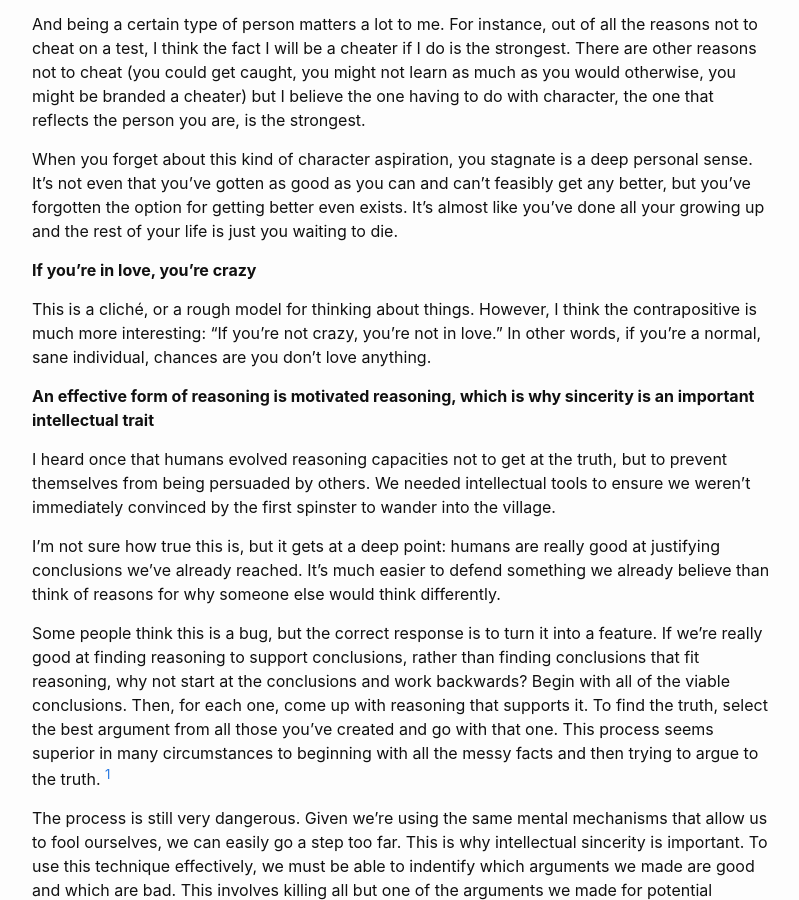
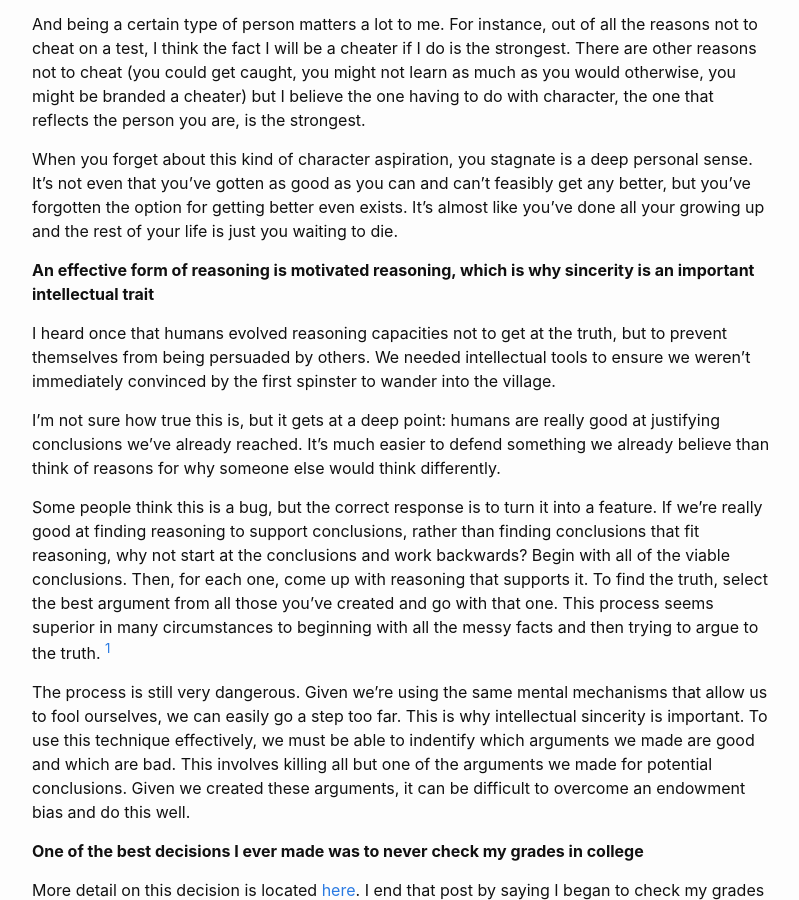
Before and after one commit to riley-wilson/rw_blog, a Jekyll site: the page built from _posts/2020-12-28-thoughts-at-22.md, in a window 1280 px wide and 900 px high, scrolled down 396 px. Shown: the whole window, without its empty margins (238-1037 px from the left). Built offline with Jekyll 4.4.1, drawn with Linux system fonts in a browser that asks for light colours.

Commit message:
deletion

```diff
--- a/_posts/2020-12-28-thoughts-at-22.md
+++ b/_posts/2020-12-28-thoughts-at-22.md
@@ -13,11 +13,6 @@ And being a certain type of person matters a lot to me. For instance, out of all
 
 When you forget about this kind of character aspiration, you stagnate is a deep personal sense. It's not even that you've gotten as good as you can and can't feasibly get any better, but you've forgotten the option for getting better even exists. It's almost like you've done all your growing up and the rest of your life is just you waiting to die.
 
-
-
-**If you're in love, you're crazy**
-
-This is a cliché, or a rough model for thinking about things. However, I think the contrapositive is much more interesting: "If you're not crazy, you're not in love." In other words, if you're a normal, sane individual, chances are you don't love anything.
 
 **An effective form of reasoning is motivated reasoning, which is why sincerity is an important intellectual trait**
 
```
